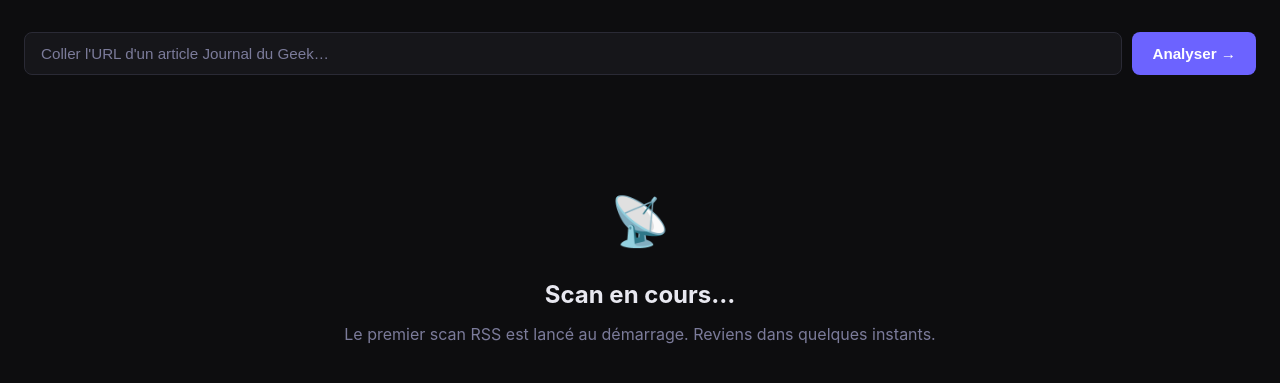
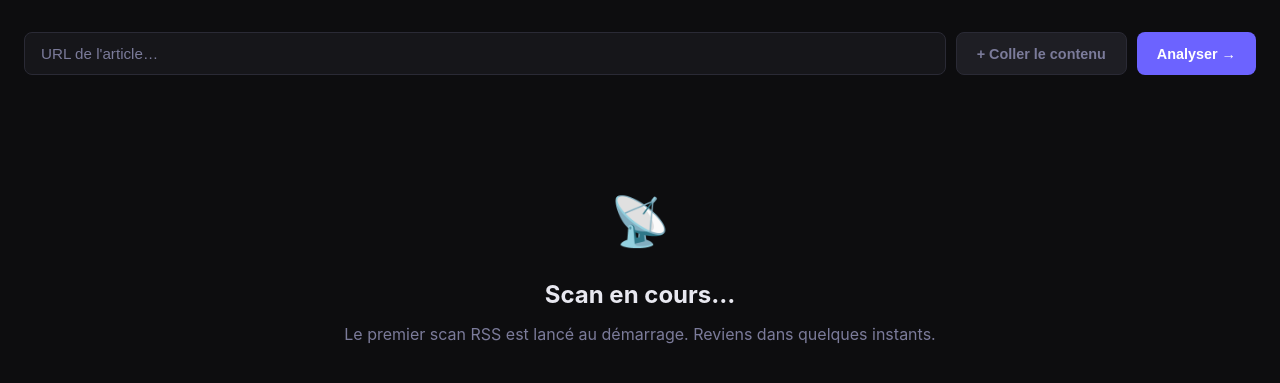
Before and after one commit to lapuj77/discover-optimizer, a FastAPI app: page / in a window 1280 px wide. Shown: the part 57-440 px from the top of the page. Run offline with FastAPI, Linux system fonts and the light colour scheme; data that the repository does not hold is empty.

Commit message:
feat: fallback contenu collé manuellement si fetch bloqué

```diff
--- a/main.py
+++ b/main.py
@@ -200,7 +200,7 @@ async def report_view(request: Request, report_id: int):
 
 
 @app.post("/analyze")
-async def analyze_url(url: str = Form(...)):
+async def analyze_url(url: str = Form(...), content: str = Form(default="")):
     """Analyse manuelle d'une URL."""
     # Vérifie si déjà analysé
     with get_conn() as conn:
@@ -208,10 +208,12 @@ async def analyze_url(url: str = Form(...)):
         if existing:
             return RedirectResponse(f"/report/{existing['id']}", status_code=303)
 
-    # Fetch contenu
+    # Tente le fetch automatique, utilise le contenu collé en fallback
     page_data = fetch_article_content(url)
+    if not page_data.get("full_content") and content.strip():
+        page_data["full_content"] = content.strip()
     if not page_data.get("full_content"):
-        raise HTTPException(status_code=422, detail="Impossible de récupérer le contenu de cette URL.")
+        raise HTTPException(status_code=422, detail="Impossible de récupérer le contenu. Colle le texte de l'article via le bouton '+ Coller le contenu'.")
 
     item = {
         "guid": url,
--- a/static/style.css
+++ b/static/style.css
@@ -106,9 +106,15 @@ a:hover { text-decoration: underline; }
 
 /* ── Analyze Form ─────────────────────────────────── */
 .analyze-form {
+  margin-bottom: 28px;
+  display: flex;
+  flex-direction: column;
+  gap: 8px;
+}
+
+.analyze-row {
   display: flex;
   gap: 10px;
-  margin-bottom: 28px;
 }
 
 .analyze-form input[type="url"] {
@@ -126,19 +132,35 @@ a:hover { text-decoration: underline; }
 .analyze-form input[type="url"]::placeholder { color: var(--muted); }
 
 .analyze-form button {
-  background: var(--accent);
-  color: white;
   border: none;
   padding: 12px 20px;
   border-radius: 8px;
-  font-size: .95rem;
+  font-size: .9rem;
   font-weight: 600;
   cursor: pointer;
   white-space: nowrap;
   transition: opacity .2s;
 }
+.btn-analyze { background: var(--accent); color: white; }
+.btn-toggle-content { background: var(--bg3); color: var(--muted); border: 1px solid var(--border) !important; }
+.btn-toggle-content:hover { color: var(--text); }
 .analyze-form button:hover { opacity: .85; }
 .analyze-form button:disabled { opacity: .5; cursor: not-allowed; }
+
+.article-content-input {
+  background: var(--bg2);
+  border: 1px solid var(--border);
+  border-radius: 8px;
+  padding: 12px 16px;
+  color: var(--text);
+  font-size: .85rem;
+  resize: vertical;
+  outline: none;
+  font-family: inherit;
+  line-height: 1.5;
+  transition: border-color .2s;
+}
+.article-content-input:focus { border-color: var(--accent); }
 
 /* ── Empty State ──────────────────────────────────── */
 .empty-state {
--- a/templates/index.html
+++ b/templates/index.html
@@ -24,10 +24,22 @@
   </header>
 
   <main class="container">
-    <form class="analyze-form" method="POST" action="/analyze" onsubmit="this.querySelector('button').textContent='⏳ Analyse en cours…'; this.querySelector('button').disabled=true;">
-      <input type="url" name="url" placeholder="Coller l'URL d'un article Journal du Geek…" required autocomplete="off">
-      <button type="submit">Analyser →</button>
+    <form class="analyze-form" method="POST" action="/analyze" onsubmit="this.querySelector('.btn-analyze').textContent='⏳ Analyse en cours…'; this.querySelector('.btn-analyze').disabled=true;">
+      <div class="analyze-row">
+        <input type="url" name="url" placeholder="URL de l'article…" required autocomplete="off">
+        <button type="button" class="btn-toggle-content" onclick="toggleContent(this)">+ Coller le contenu</button>
+        <button type="submit" class="btn-analyze">Analyser →</button>
+      </div>
+      <textarea name="content" class="article-content-input" style="display:none" placeholder="Coller ici le texte de l'article (Ctrl+A sur la page, Ctrl+C, Ctrl+V ici)…" rows="8"></textarea>
     </form>
+    <script>
+      function toggleContent(btn) {
+        const ta = btn.closest('form').querySelector('textarea');
+        const show = ta.style.display === 'none';
+        ta.style.display = show ? 'block' : 'none';
+        btn.textContent = show ? '- Masquer' : '+ Coller le contenu';
+      }
+    </script>
 
     {% if not articles %}
     <div class="empty-state">
```
